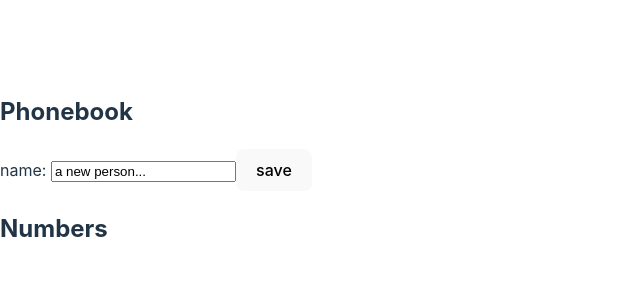
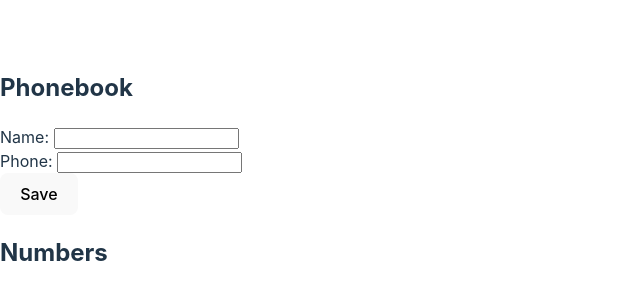
Before and after one commit to shatore22/fullstackopen-trescinski, a React (Vite) app in the folder part2/Phonebook/: page / in a window 1280 px wide. Shown: the part 230-530 px from the top of the page, without its empty margins (0-640 px from the left). Built offline with nearby package versions, Linux system fonts and the light colour scheme.

Commit message:
Ex. 2.8 done

```diff
--- a/part2/Phonebook/src/App.jsx
+++ b/part2/Phonebook/src/App.jsx
@@ -3,46 +3,49 @@
 
 const App = (props) => {
   const [persons, setPersons] = useState(props.persons || [])
-  const [newPerson, setNewPerson] = useState('a new person...')
+  const [newName, setNewName] = useState('')
+  const [newNumber, setNewNumber] = useState('')
 
-  const handlePersonChange = (event) => {
-    console.log(event.target.value)
-    setNewPerson(event.target.value)
+  const handleNameChange = (event) => {
+    setNewName(event.target.value)
+  }
+
+  const handleNumberChange = (event) => {
+    setNewNumber(event.target.value)
   }
 
   const addPerson = (event) => {
-    var i = 0;
     event.preventDefault()
     const personObject = {
-      content: newPerson,
+      name: newName,
+      number: newNumber,
       id: String(persons.length + 1),
     }
 
-    persons.forEach(person => {
-      if(newPerson == person.content){
-        alert(`${newPerson} is already added to phonebook`)
-        i = 1;
-      }
-    });
-
-    if (i == 0){
-      setPersons(persons.concat(personObject))
-      setNewPerson('')
+    if (persons.some(person => person.name === newName)) {
+      alert(`${newName} is already added to phonebook`)
+      return
     }
 
+    setPersons(persons.concat(personObject))
+    setNewName('')
+    setNewNumber('')
   }
 
-
   return (
-
     <div>
       <h2>Phonebook</h2>
-        <div>
-          <form onSubmit={addPerson}>
-            name: <input value={newPerson} onChange={handlePersonChange}/>
-            <button type="submit">save</button>
-          </form>
-        </div>
+      <div>
+        <form onSubmit={addPerson}>
+          <div>
+            Name: <input value={newName} onChange={handleNameChange}/>
+          </div>
+          <div>
+            Phone: <input value={newNumber} onChange={handleNumberChange}/>
+          </div>
+          <button type="submit">Save</button>
+        </form>
+      </div>
       <h2>Numbers</h2>
       <ul>
         {persons.map(person =>
@@ -54,3 +57,62 @@
 }
 
 export default App
+
+
+
+// import { useState } from 'react'
+// import Person from './components/Person'
+
+// const App = (props) => {
+//   const [persons, setPersons] = useState(props.persons || [])
+//   const [newPerson, setNewPerson] = useState('a new person...')
+
+//   const handlePersonChange = (event) => {
+//     console.log(event.target.value)
+//     setNewPerson(event.target.value)
+//   }
+
+//   const addPerson = (event) => {
+//     var i = 0;
+//     event.preventDefault()
+//     const personObject = {
+//       content: newPerson,
+//       id: String(persons.length + 1),
+//     }
+
+//     persons.forEach(person => {
+//       if(newPerson == person.content){
+//         alert(`${newPerson} is already added to phonebook`)
+//         i = 1;
+//       }
+//     });
+
+//     if (i == 0){
+//       setPersons(persons.concat(personObject))
+//       setNewPerson('')
+//     }
+
+//   }
+
+
+//   return (
+
+//     <div>
+//       <h2>Phonebook</h2>
+//         <div>
+//           <form onSubmit={addPerson}>
+//             name: <input value={newPerson} onChange={handlePersonChange}/>
+//             <button type="submit">save</button>
+//           </form>
+//         </div>
+//       <h2>Numbers</h2>
+//       <ul>
+//         {persons.map(person =>
+//           <Person key={person.id} person={person} />
+//         )}
+//       </ul>
+//     </div>
+//   )
+// }
+
+// export default App
--- a/part2/Phonebook/src/components/Person.jsx
+++ b/part2/Phonebook/src/components/Person.jsx
@@ -1,7 +1,7 @@
 const Person = ({ person }) => {
-    return (
-      <li>{person.content}</li>
-    )
+  return (
+    <li>{person.name} {person.number}</li>
+  )
   }
 
   export default Person
```
